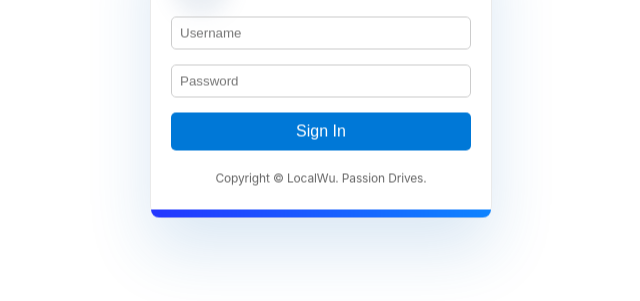
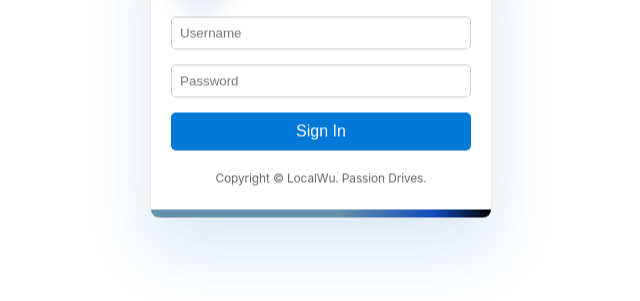
Before and after one commit to DashCal/CommonCtnManager, a plain HTML site: page index.html in a window 1280 px wide. Shown: the part 333-634 px from the top of the page, without its empty margins (319-959 px from the left). Drawn offline with Linux system fonts and the light colour scheme; a web font is replaced by a local one.

Commit message:
Update LoginPage.css

```diff
--- a/Style/LoginPage.css
+++ b/Style/LoginPage.css
@@ -71,8 +71,8 @@ html {
 }
 
 .loginContainer::before {
-    background: -webkit-linear-gradient(left, #2436ff, #0f84ff);
-    background: linear-gradient(90deg, #2436ff 0, #0f84ff);
+    background: -webkit-linear-gradient(left, #6592AA 55%, #104CBC 83%, #000000 100%);
+    background: linear-gradient(90deg, #6592AA 55%, #104CBC 83%, #000000 100%);
     border-radius: 0 0 12px 12px;
     bottom: 0;
     content: "";
```
